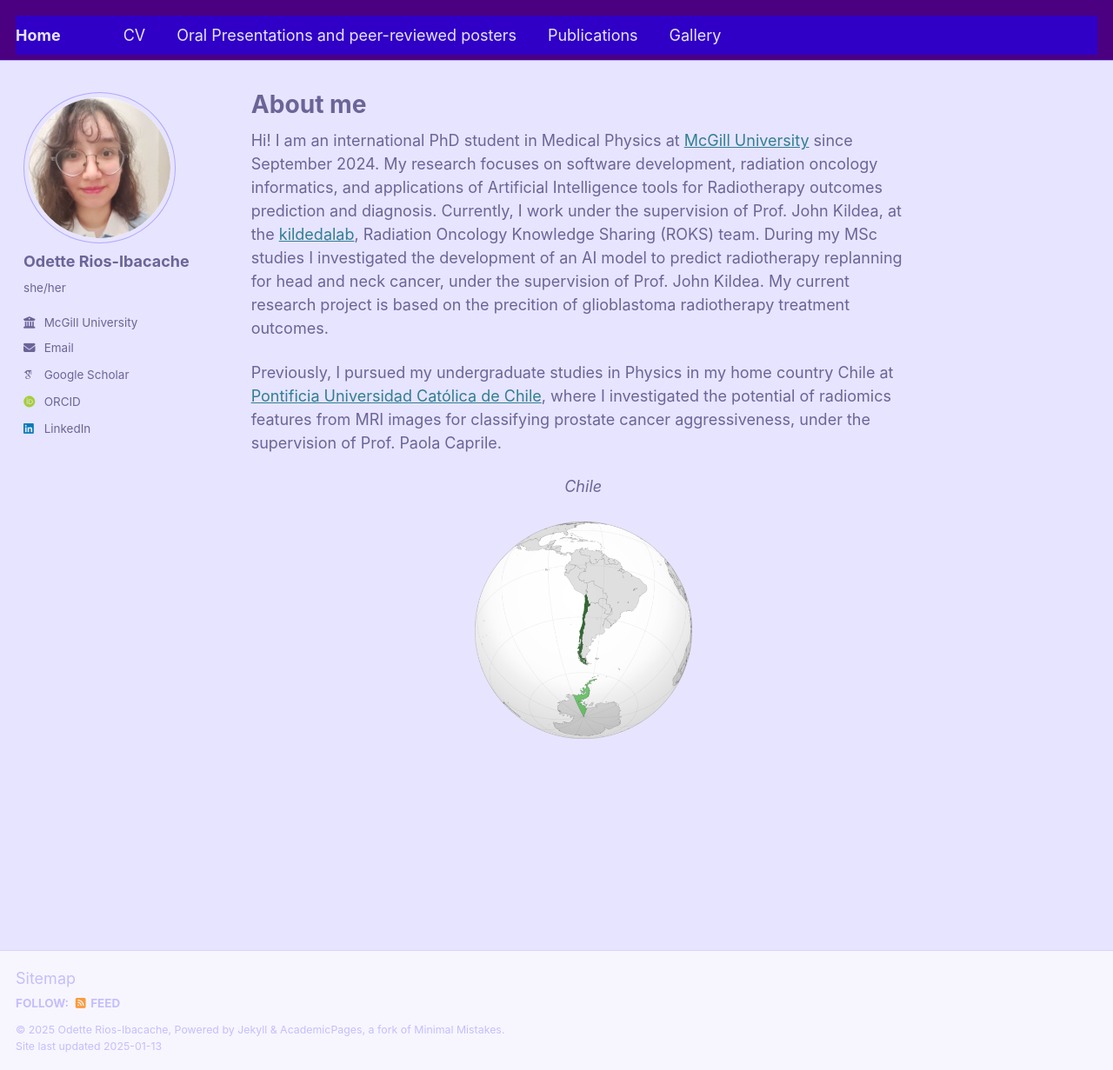
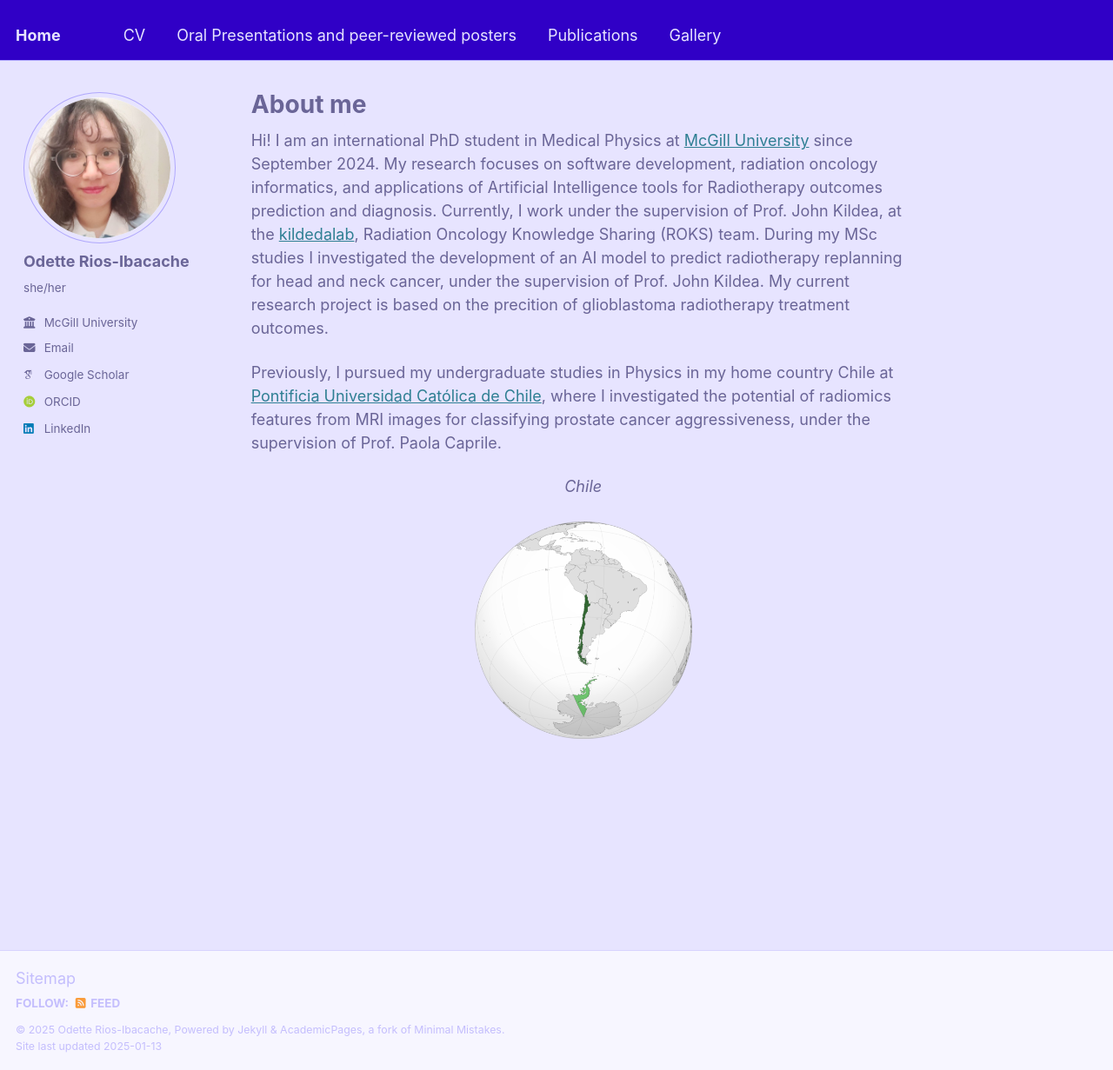
Before and after one commit to OdetteRiosI/odetteriosi.github.io, a Jekyll site: the page built from _pages/about.md, in a window 1280 px wide and 1231 px high. Shown: the whole window at 87% size. Built offline with Jekyll 4.4.1, drawn with Linux system fonts in a browser that asks for light colours; some web fonts are replaced.

Commit message:
Update _masthead.scss

```diff
--- a/_sass/_masthead.scss
+++ b/_sass/_masthead.scss
@@ -4,7 +4,7 @@
 
 .masthead {
   position: fixed;
-  background: indigo;
+  background: #3000c6;
   border-bottom: 1px solid $border-color;
   height: $masthead-height;
   top: 0;
```
